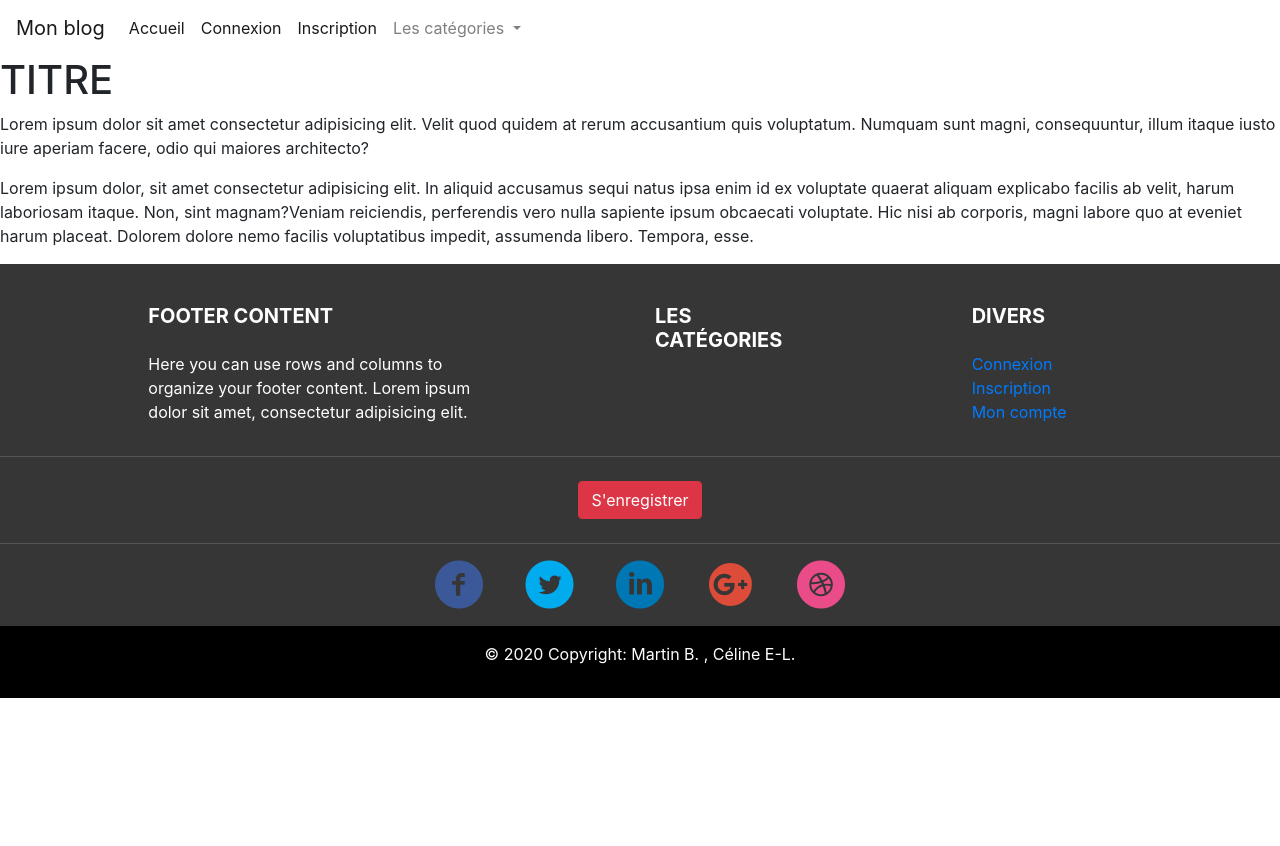
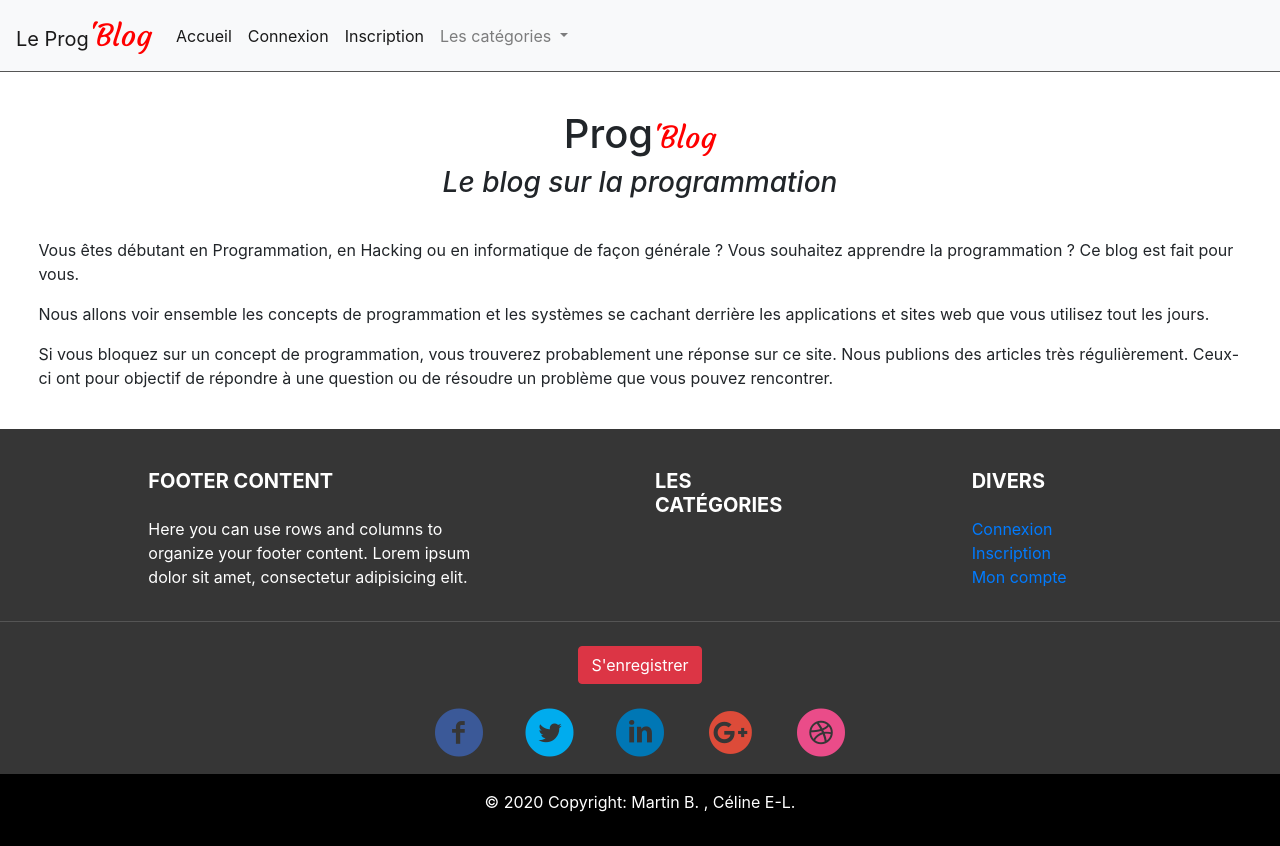
Before and after one commit to celine-emptoz-lacote/blog, a PHP site: page / in a window 1280 px wide. Before the commit the page ends 698 px from the top, so only its background shows below. Run offline with PHP 8.4, Linux system fonts and the light colour scheme; data that the repository does not hold is empty; some libraries are stand-ins or nearby versions.

Commit message:
Fin du style de la page accueil

```diff
--- a/index.php
+++ b/index.php
@@ -8,6 +8,8 @@
     $requete_recuperation_articles = $bd->prepare("SELECT * FROM articles ORDER BY `date` DESC LIMIT 3 " );
     $requete_recuperation_articles->execute();
     $resultat_articles = $requete_recuperation_articles->fetchall();
+
+
 
 ?>
 
@@ -20,6 +22,7 @@
     <script src="https://code.jquery.com/jquery-3.2.1.slim.min.js" integrity="sha384-KJ3o2DKtIkvYIK3UENzmM7KCkRr/rE9/Qpg6aAZGJwFDMVNA/GpGFF93hXpG5KkN" crossorigin="anonymous"></script>
     <script src="https://cdnjs.cloudflare.com/ajax/libs/popper.js/1.12.9/umd/popper.min.js" integrity="sha384-ApNbgh9B+Y1QKtv3Rn7W3mgPxhU9K/ScQsAP7hUibX39j7fakFPskvXusvfa0b4Q" crossorigin="anonymous"></script>
     <script src="https://maxcdn.bootstrapcdn.com/bootstrap/4.0.0/js/bootstrap.min.js" integrity="sha384-JZR6Spejh4U02d8jOt6vLEHfe/JQGiRRSQQxSfFWpi1MquVdAyjUar5+76PVCmYl" crossorigin="anonymous"></script>
+    <link href="https://fonts.googleapis.com/css2?family=Courgette&display=swap" rel="stylesheet">
     <link href="src/fontello/css/fontello.css" rel="stylesheet">
     <link href="src/css/styles.css" rel="stylesheet">
 
@@ -30,18 +33,21 @@
 
     <main>
 
-            <h1>TITRE</h1>
+            <h1 class="titre_h1_index">Prog<span class="titre">'Blog</span></h1>
+            <h3 >Le blog sur la programmation</h3>
+            <div class="div_index">
+                <p>Vous êtes débutant en Programmation, en Hacking ou en informatique de façon générale ? Vous souhaitez apprendre la programmation ? Ce blog  est fait pour vous.</p>
+                <p>Nous allons voir ensemble les concepts de programmation et les systèmes se cachant derrière les applications et sites web que vous utilisez tout les jours.</p>
+                <p>Si vous bloquez sur un concept de programmation, vous trouverez probablement une réponse sur ce site. Nous publions des articles très régulièrement. Ceux-ci ont pour objectif de répondre à une question ou de résoudre un problème que vous pouvez rencontrer.</p>
+            </div>
 
-            <p>Lorem ipsum dolor sit amet consectetur adipisicing elit. Velit quod quidem at rerum accusantium quis voluptatum. Numquam sunt magni, consequuntur, illum itaque iusto iure aperiam facere, odio qui maiores architecto?</p>
 
-            <p>Lorem ipsum dolor, sit amet consectetur adipisicing elit. In aliquid accusamus sequi natus ipsa enim id ex voluptate quaerat aliquam explicabo facilis ab velit, harum laboriosam itaque. Non, sint magnam?Veniam reiciendis, perferendis vero nulla sapiente ipsum obcaecati voluptate. Hic nisi ab corporis, magni labore quo at eveniet harum placeat. Dolorem dolore nemo facilis voluptatibus impedit, assumenda libero. Tempora, esse.</p>
-
-            <section class="section_index">
+            <section class="section_index bg-light" >
                 <?php if(isset($resultat_articles)) : ?>
                     <?php for ($i=0 ; $i<COUNT($resultat_articles) ; $i++) :?>
                         <div class="card_index">
-                            <h2><?= $resultat_articles[$i]['titre'] ?></h2>
-                            <p><?= mb_strimwidth($resultat_articles[$i]['article'],0,300,'..') ?></p>
+                            <h4 ><?= $resultat_articles[$i]['titre'] ?></h4>
+                            <p><?= mb_strimwidth($resultat_articles[$i]['article'],0,300,'...') ?></p>
                             <a href="article.php?id=<?= $resultat_articles[$i]['id'] ?>">Lire la suite</a>
                         </div>
                     <?php endfor ;?>
--- a/php/include/footer.php
+++ b/php/include/footer.php
@@ -47,26 +47,26 @@
 
         <ul class="list-unstyled">
           <li>
-            <a href="#!">Connexion</a>
+            <a href="connexion.php" >Connexion</a>
           </li>
           <li>
-            <a href="#!">Inscription</a>
+            <a href="inscription.php" >Inscription</a>
           </li>
           <li>
-            <a href="#!">Mon compte</a>
+            <a href="profil.php" >Mon compte</a>
           </li>
         </ul>
 
       </div>
 
-      <hr class="clearfix w-100 d-md-none">
+
 
     </div>
 
   </div>
 
 <!-- SI PAS CONNECTER  -->
-<?php if (!isset($_SESSION['id'])) : ?>
+<?php if (!isset($_SESSION['user']->id)) : ?>
   <hr>
 
   <ul class="list-unstyled list-inline text-center py-2">
@@ -75,7 +75,7 @@
       <a href="inscription.php" class="btn btn-danger btn-rounded">S'enregistrer</a>
     </li>
   </ul>
-  <hr>
+
 <?php else : ?>
     <hr>
     <ul class="list-unstyled list-inline text-center py-2">
--- a/php/include/header.php
+++ b/php/include/header.php
@@ -4,8 +4,8 @@ $categories = recuperation($bd,'nom','categories');
 
 ?>
 
-<nav class="navbar navbar-expand-lg navbar-light ">
-  <a class="navbar-brand" href="index.php" title ="Retour à l'accueil">Mon blog</a>
+<nav class="navbar navbar-expand-lg navbar-light bg-light" id="nav">
+  <a class="navbar-brand" href="index.php" title ="Retour à l'accueil">Le Prog<span class="titre">'Blog</span></a>
   <button class="navbar-toggler" type="button" data-toggle="collapse" data-target="#navbarSupportedContent" aria-controls="navbarSupportedContent" aria-expanded="false" aria-label="Toggle navigation">
     <span class="navbar-toggler-icon"></span>
   </button>
@@ -49,7 +49,7 @@ $categories = recuperation($bd,'nom','categories');
     <?php endif ;?>
 
       <li class="nav-item dropdown">
-        <a class="nav-link dropdown-toggle" href="#" id="navbarDropdown" role="button" data-toggle="dropdown" aria-haspopup="true" aria-expanded="false">
+        <a class="nav-link dropdown-toggle " href="#" id="navbarDropdown" role="button" data-toggle="dropdown" aria-haspopup="true" aria-expanded="false">
           Les catégories
         </a>
         <div class="dropdown-menu" aria-labelledby="navbarDropdown">
--- a/src/css/styles.css
+++ b/src/css/styles.css
@@ -1,3 +1,12 @@
+#nav {
+    border-bottom: 1px solid rgb(85, 85, 85);
+}
+.titre {
+    font-size: 30px;
+    color: red;
+    font-family: 'Courgette', cursive;
+}
+
 footer {
     color: white;
     background-color: rgb(54, 54, 54);
@@ -12,11 +21,36 @@ hr {
 }
 
 /*** INDEX ***/
+.titre_h1_index {
+    margin-top: 3%;
+}
+
+h2 {
+    color: #343a40;
+}
+
+.titre_h1_index, h3 {
+    text-align: center;
+}
+
+h3 {
+    font-style: italic;
+}
+
+.div_index {
+    margin: 3%;
+}
 
 .section_index {
     display: flex;
     justify-content: space-evenly;
+    align-items: center;
 }
 .card_index {
     width: 30%;
+    padding: 2%;
 }
+
+.card_index a{
+   display: block;
+}
```
Also changed, not shown: other parts of php/include/footer.php (+8 -23 lines), php/traitement/upload/html.png (added), php/traitement/upload/js.jpg (added), php/traitement/upload/php.jpg (added).
